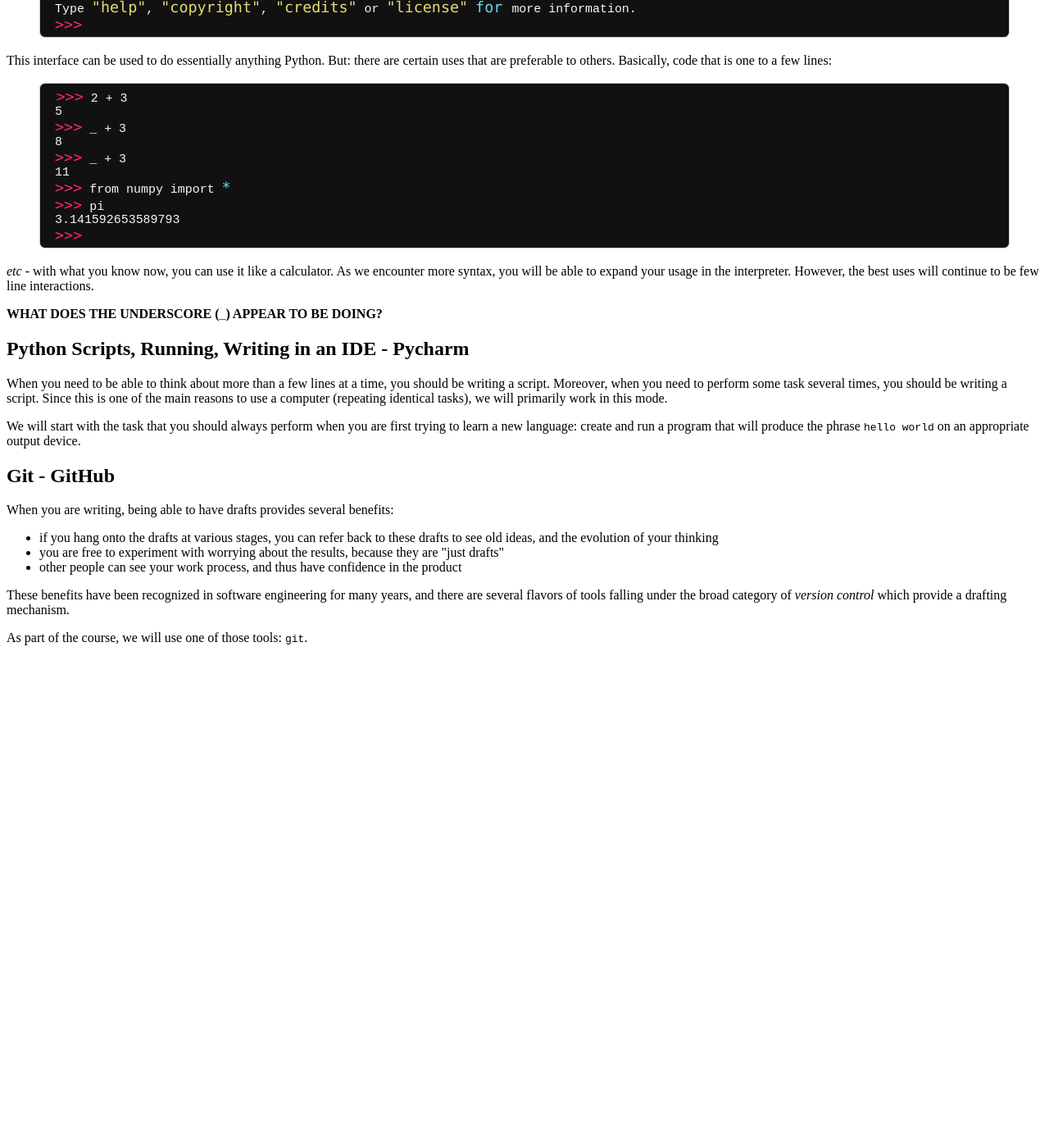
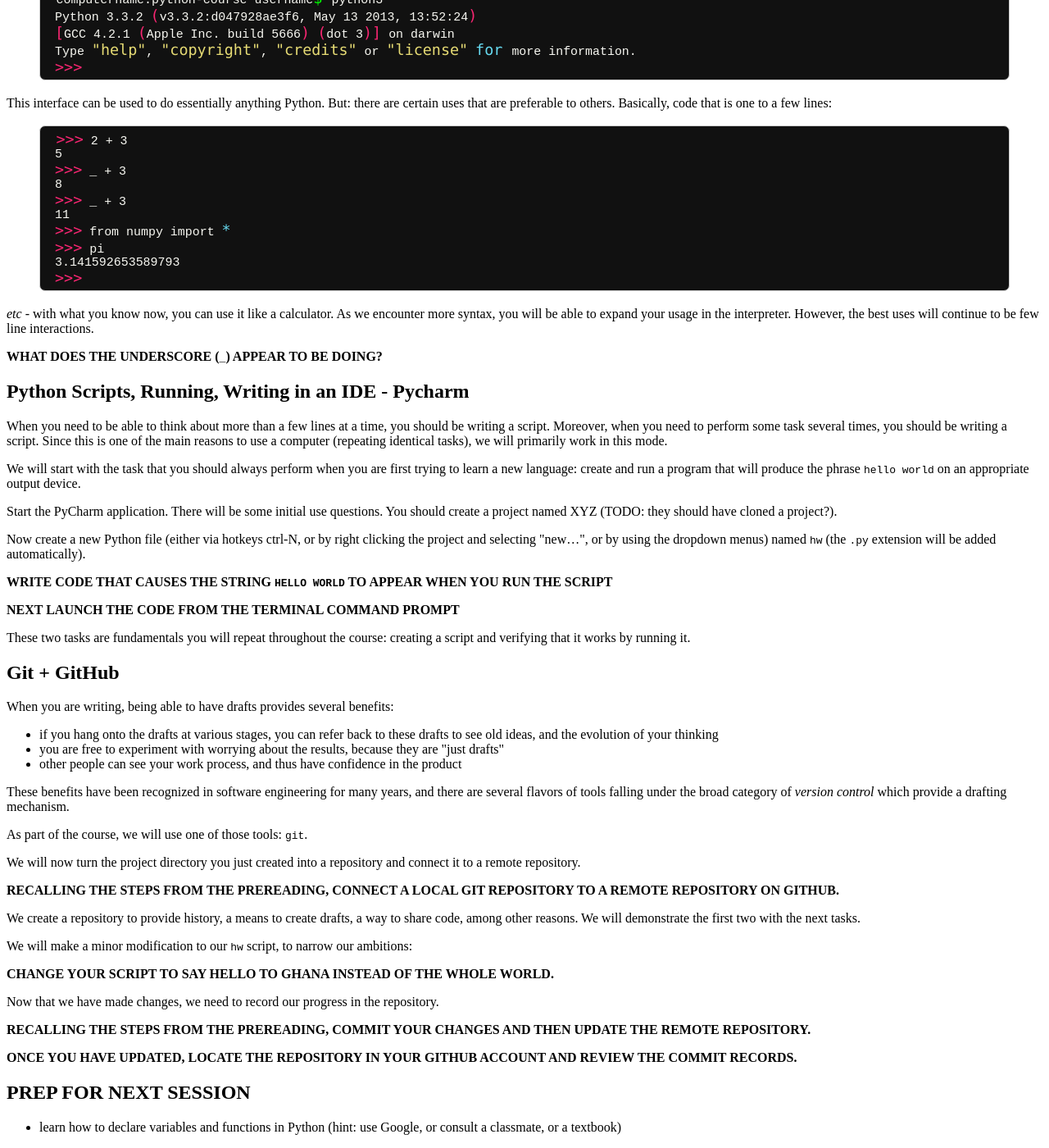
Before and after one commit to AIMS-Ghana/python-course, a Jekyll site: the page built from _days/01_toolkit.md, in a window 1280 px wide and 1400 px high, scrolled down 413 px. Shown: the whole window at 82% size. Built offline with Jekyll 4.4.1, drawn with Linux system fonts in a browser that asks for light colours; before the commit the page ends 1216 px from its top, so only the background shows below that; some of the changed text lies outside the part shown.

Commit message:
re-arrange numbering

```diff
--- a/_days/00_1_toolkit.md
+++ b/_days/01_toolkit.md
@@ -16,6 +16,12 @@
 
 **DISCUSSION BREAK: BRIEFLY DESCRIBE HOW YOU WORKED THROUGH A PROBLEM WHICH, AT LEAST
 INITIALLY, TOOK MANY STEPS.**
+
+Note that *brains* is plural.  The social aspect of programming is enormously enriching.
+Like any discipline, the work can be done for ourselves; but programming is at
+heart about expressing ideas.  A fair portion of the resulting software is shared
+with others - someone else will run the program to enjoy its result - and most
+any sophisticated project requires many minds of the life of the work.
 
 ## Python Console / Interactive Shell / REPL
 
@@ -65,7 +71,22 @@
 trying to learn a new language: create and run a program that will produce the
 phrase `hello world` on an appropriate output device.
 
-## Git - GitHub
+Start the PyCharm application.  There will be some initial use questions.  You
+should create a project named XYZ (TODO: they should have cloned a project?).
+
+Now create a new Python file (either via hotkeys ctrl-N, or by right clicking
+the project and selecting \"new...\", or by using the dropdown menus) named
+`hw` (the `.py` extension will be added automatically).
+
+**WRITE CODE THAT CAUSES THE STRING `HELLO WORLD` TO APPEAR WHEN YOU RUN THE
+SCRIPT**
+
+**NEXT LAUNCH THE CODE FROM THE TERMINAL COMMAND PROMPT**
+
+These two tasks are fundamentals you will repeat throughout the course:
+creating a script and verifying that it works by running it.
+
+## Git + GitHub
 
 When you are writing, being able to have drafts provides several benefits:
 
@@ -80,3 +101,30 @@
 which provide a drafting mechanism.
 
 As part of the course, we will use one of those tools: `git`.
+
+We will now turn the project directory you just created into a repository
+and connect it to a remote repository.
+
+**RECALLING THE STEPS FROM THE PREREADING, CONNECT A LOCAL GIT REPOSITORY
+TO A REMOTE REPOSITORY ON GITHUB.**
+
+We create a repository to provide history, a means to create drafts, a way to
+share code, among other reasons.  We will demonstrate the first two with the
+next tasks.
+
+We will make a minor modification to our `hw` script, to narrow our ambitions:
+
+**CHANGE YOUR SCRIPT TO SAY HELLO TO GHANA INSTEAD OF THE WHOLE WORLD.**
+
+Now that we have made changes, we need to record our progress in the repository.
+
+**RECALLING THE STEPS FROM THE PREREADING, COMMIT YOUR CHANGES AND THEN UPDATE
+THE REMOTE REPOSITORY.**
+
+**ONCE YOU HAVE UPDATED, LOCATE THE REPOSITORY IN YOUR GITHUB ACCOUNT AND REVIEW
+THE COMMIT RECORDS.**
+
+## PREP FOR NEXT SESSION
+
+ - learn how to declare variables and functions in Python (hint: use Google, or
+   consult a classmate, or a textbook)
```
Also changed, not shown: _days/00_intro.md (renamed from _days/00_0_intro.md, +1 -1 lines), _days/01_0_varfun.md (deleted, +0 -17 lines), _days/02_1_flow.md (deleted, +0 -9 lines), _days/02_varfun.md (added, +35 -0 lines), _days/03_0_.md (deleted, +0 -9 lines), _days/03_1_.md (deleted, +0 -9 lines), _days/03_testing1.md (added, +37 -0 lines), _days/04_ifelse.md (added, +13 -0 lines), _days/05_io.md (renamed from _days/01_1_io.md), _days/05_plotting.md (renamed from _days/02_0_plotting.md).
